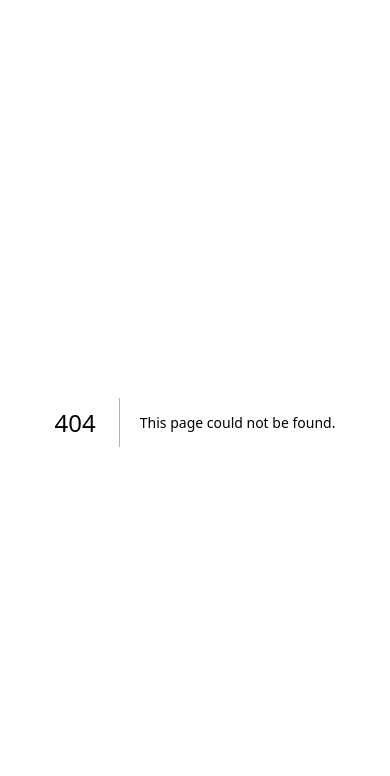
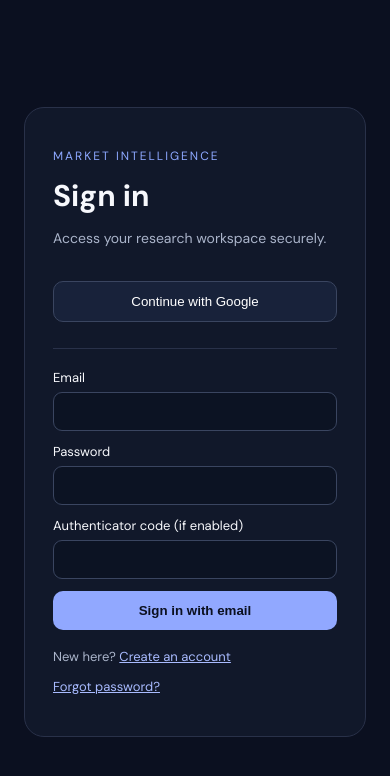
Before and after one commit to uzair594-prog/ai-agent-for-crypto-signals, a Next.js app: page /login in a window 390 px wide. Before the commit this address had no page. Shown: the top 776 px of the page. Built offline with nearby package versions, Linux system fonts and the light colour scheme.

Commit message:
feat(auth): add responsive login screen for Google and email

```diff
--- /dev/null
+++ b/src/app/login/page.tsx
@@ -0,0 +1,61 @@
+"use client";
+
+import { signIn } from "next-auth/react";
+import { useState } from "react";
+
+export default function LoginPage() {
+  const [email, setEmail] = useState("");
+  const [password, setPassword] = useState("");
+  const [mfaCode, setMfaCode] = useState("");
+  const [message, setMessage] = useState("");
+  const [busy, setBusy] = useState(false);
+
+  async function submit(event: React.FormEvent<HTMLFormElement>) {
+    event.preventDefault();
+    setBusy(true);
+    setMessage("");
+    try {
+      const result = await signIn("credentials", {
+        email,
+        password,
+        mfaCode,
+        redirect: false,
+      });
+      if (result?.error) setMessage("Sign-in failed. Check your details, email verification and authenticator code.");
+      else window.location.assign("/dashboard");
+    } catch {
+      setMessage("Sign-in is temporarily unavailable.");
+    } finally {
+      setBusy(false);
+    }
+  }
+
+  return (
+    <main style={{ minHeight: "100vh", display: "grid", placeItems: "center", padding: 24, background: "#0b1020", color: "#f7f8fc" }}>
+      <section style={{ width: "100%", maxWidth: 420, border: "1px solid #293149", borderRadius: 20, padding: 28, background: "#11182a" }}>
+        <p style={{ color: "#8da8ff", fontSize: 12, letterSpacing: 2, textTransform: "uppercase" }}>Market intelligence</p>
+        <h1 style={{ fontSize: 30, margin: "8px 0" }}>Sign in</h1>
+        <p style={{ color: "#aab4ca", fontSize: 14 }}>Access your research workspace securely.</p>
+        <button onClick={() => signIn("google", { callbackUrl: "/dashboard" })} style={{ width: "100%", padding: 12, margin: "20px 0 14px", borderRadius: 10, border: "1px solid #3a4560", background: "#18223a", color: "white", cursor: "pointer" }}>Continue with Google</button>
+        <div style={{ borderTop: "1px solid #293149", margin: "12px 0 20px" }} />
+        <form onSubmit={submit} style={{ display: "grid", gap: 12 }}>
+          <label style={{ display: "grid", gap: 6, fontSize: 13 }}>Email
+            <input required type="email" autoComplete="email" value={email} onChange={(e) => setEmail(e.target.value)} style={inputStyle} />
+          </label>
+          <label style={{ display: "grid", gap: 6, fontSize: 13 }}>Password
+            <input required type="password" autoComplete="current-password" value={password} onChange={(e) => setPassword(e.target.value)} style={inputStyle} />
+          </label>
+          <label style={{ display: "grid", gap: 6, fontSize: 13 }}>Authenticator code (if enabled)
+            <input inputMode="numeric" autoComplete="one-time-code" value={mfaCode} onChange={(e) => setMfaCode(e.target.value)} maxLength={16} style={inputStyle} />
+          </label>
+          {message && <p role="alert" style={{ color: "#ffb4b4", fontSize: 13 }}>{message}</p>}
+          <button disabled={busy} type="submit" style={{ padding: 12, border: 0, borderRadius: 10, background: "#91a8ff", color: "#0b1020", fontWeight: 700, cursor: busy ? "wait" : "pointer" }}>{busy ? "Signing in…" : "Sign in with email"}</button>
+        </form>
+        <p style={{ color: "#aab4ca", fontSize: 13, marginTop: 18 }}>New here? <a href="/register" style={{ color: "#a9bbff" }}>Create an account</a></p>
+        <p style={{ color: "#aab4ca", fontSize: 13 }}><a href="/forgot-password" style={{ color: "#a9bbff" }}>Forgot password?</a></p>
+      </section>
+    </main>
+  );
+}
+
+const inputStyle: React.CSSProperties = { width: "100%", boxSizing: "border-box", padding: 11, borderRadius: 9, border: "1px solid #3a4560", background: "#0c1323", color: "#f7f8fc" };
```
